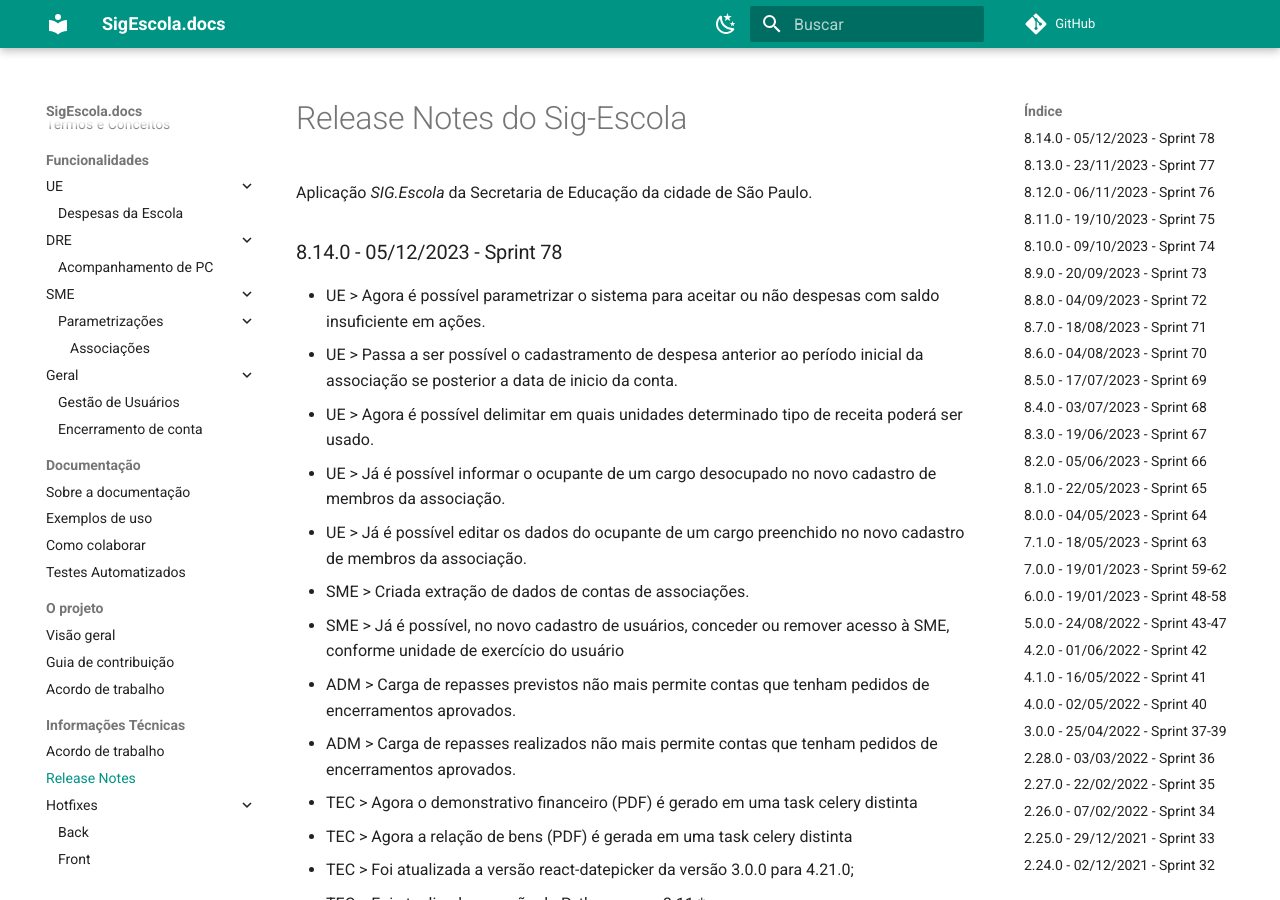
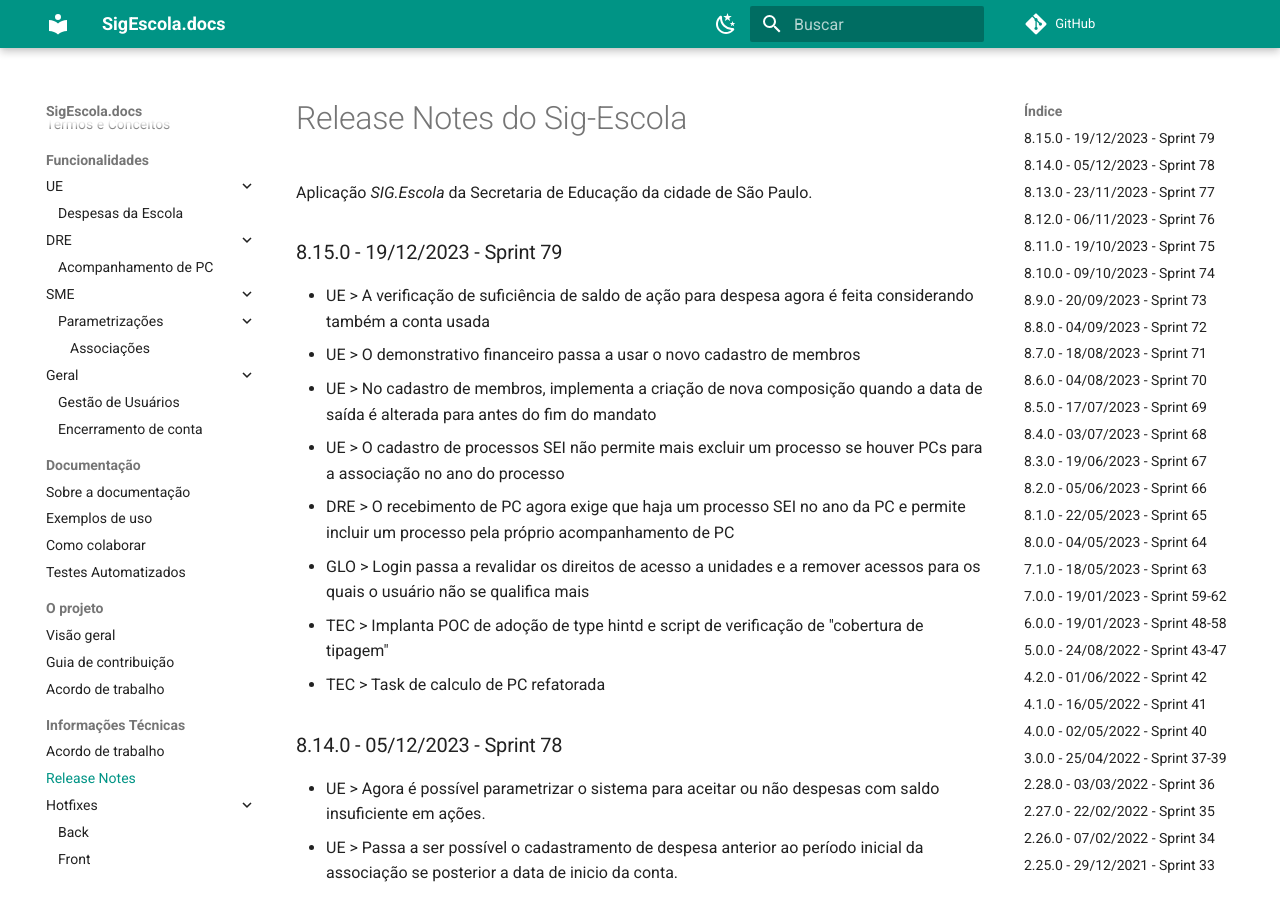
Before and after one commit to prefeiturasp/SME-PTRF-Docs, an MkDocs documentation site: the page built from docs/projeto/release_notes.md, in a window 1280 px wide and 900 px high. Built offline with MkDocs 1.6.1 and Material for MkDocs 9.7.7, drawn with Linux system fonts in a browser that asks for light colours; comment, search, counter and statistics services are not loaded.

Commit message:
8.15.0 - 19/12/2023 - Sprint 79

```diff
--- a/docs/projeto/release_notes.md
+++ b/docs/projeto/release_notes.md
@@ -1,6 +1,16 @@
 # Release Notes do Sig-Escola
 
 Aplicação *SIG.Escola* da Secretaria de Educação da cidade de São Paulo.
+
+### 8.15.0 - 19/12/2023 - Sprint 79
+* UE > A verificação de suficiência de saldo de ação para despesa agora é feita considerando também a conta usada
+* UE > O demonstrativo financeiro passa a usar o novo cadastro de membros
+* UE > No cadastro de membros, implementa a criação de nova composição quando a data de saída é alterada para antes do fim do mandato
+* UE > O cadastro de processos SEI não permite mais excluir um processo se houver PCs para a associação no ano do processo
+* DRE > O recebimento de PC agora exige que haja um processo SEI no ano da PC e permite incluir um processo pela próprio acompanhamento de PC
+* GLO > Login passa a revalidar os direitos de acesso a unidades e a remover acessos para os quais o usuário não se qualifica mais
+* TEC > Implanta POC de adoção de type hintd e script de verificação de "cobertura de tipagem"
+* TEC > Task de calculo de PC refatorada
 
 ### 8.14.0 - 05/12/2023 - Sprint 78
 
```
